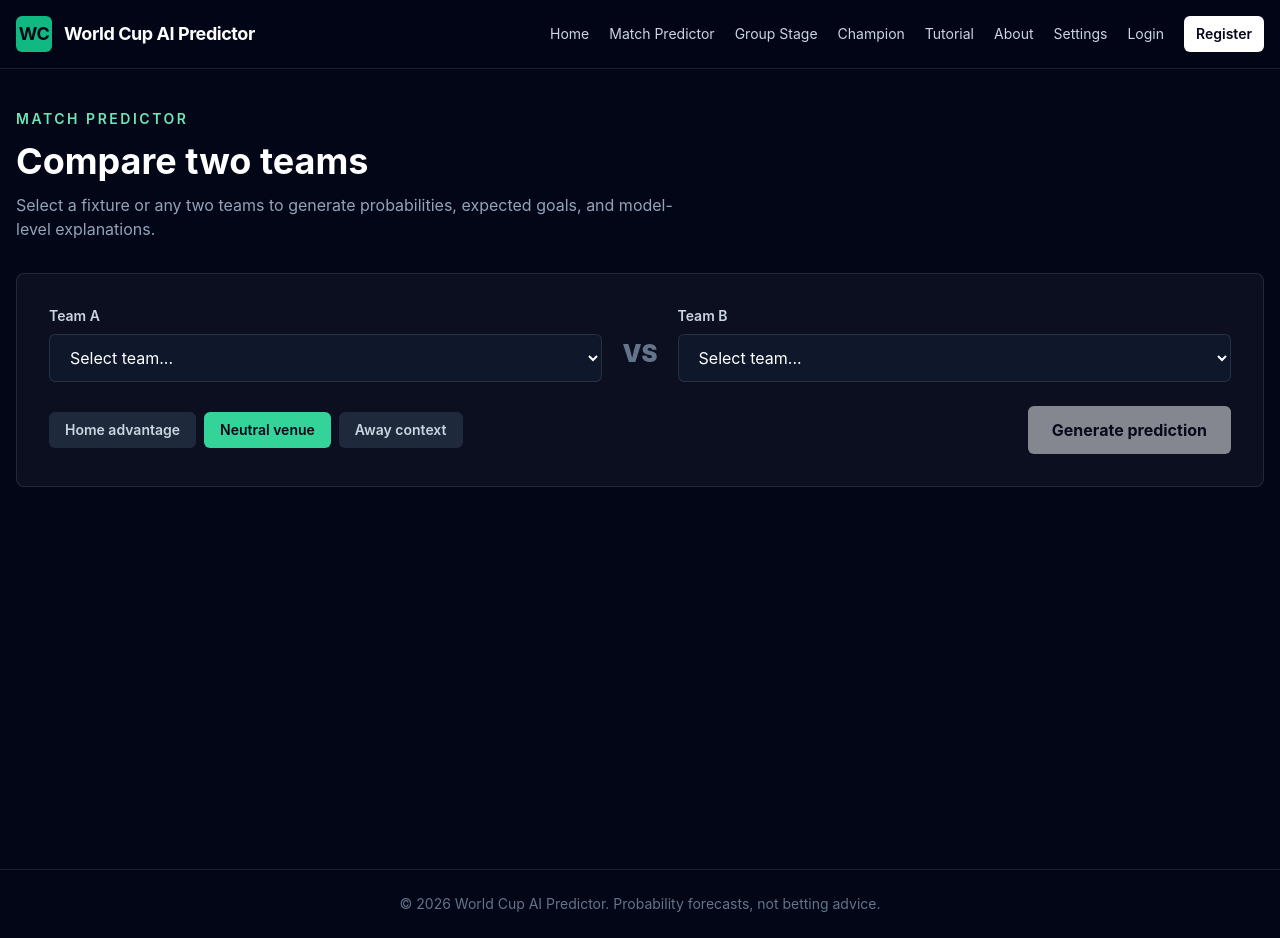
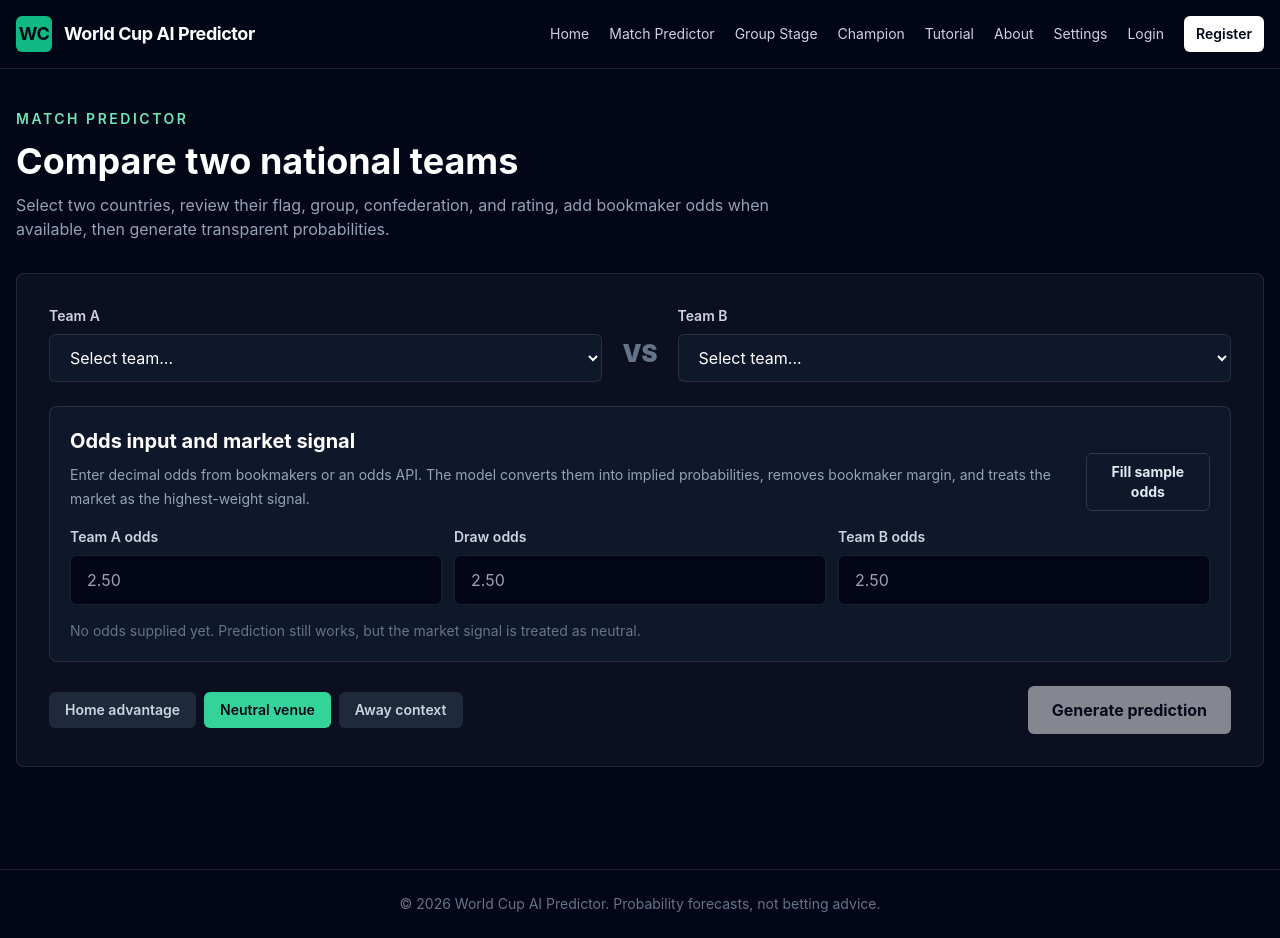
Before and after one commit to icyman926/worldcup-AIpredictor, a Next.js app in the folder website/: page /predict in a window 1280 px wide. Built offline with nearby package versions, Linux system fonts and the light colour scheme.

Commit message:
Make website global English UI

```diff
--- a/website/pages/api/teams.js
+++ b/website/pages/api/teams.js
@@ -1,16 +1,20 @@
-import { WORLD_CUP_2026_TEAMS, GROUP_STAGES } from '../../lib/predictor';
+import { WORLD_CUP_2026_TEAMS } from '../../lib/predictor';
+
+const toPublicTeam = (team) => {
+  const { name_cn, ...publicTeam } = team;
+  return publicTeam;
+};
 
 export default function handler(req, res) {
-  if (req.method === 'GET') {
-    const { group } = req.query;
+  if (req.method !== 'GET') {
+    res.status(405).json({ message: 'Method not allowed' });
+    return;
+  }
 
-    if (group) {
-      const teams = WORLD_CUP_2026_TEAMS.filter(t => t.group === group.toUpperCase());
-      res.status(200).json(teams);
-    } else {
-      res.status(200).json(WORLD_CUP_2026_TEAMS);
-    }
-  } else {
-    res.status(405).json({ message: 'Method not allowed' });
-  }
+  const { group } = req.query;
+  const teams = group
+    ? WORLD_CUP_2026_TEAMS.filter((team) => team.group === group.toUpperCase())
+    : WORLD_CUP_2026_TEAMS;
+
+  res.status(200).json(teams.map(toPublicTeam));
 }
--- a/website/pages/predict.js
+++ b/website/pages/predict.js
@@ -8,11 +8,14 @@ const venueOptions = [
   { id: 'away', label: 'Away context' },
 ];
 
+const emptyOdds = { home: '', draw: '', away: '' };
+
 export default function Predict() {
   const [teams, setTeams] = useState([]);
   const [homeTeam, setHomeTeam] = useState('');
   const [awayTeam, setAwayTeam] = useState('');
   const [venue, setVenue] = useState('neutral');
+  const [odds, setOdds] = useState(emptyOdds);
   const [matchInfo, setMatchInfo] = useState(null);
   const [result, setResult] = useState(null);
   const [loading, setLoading] = useState(false);
@@ -25,12 +28,13 @@ export default function Predict() {
       .catch(() => setError('Could not load team data.'));
   }, []);
 
-  const selected = useMemo(() => {
-    return {
-      home: teams.find((team) => team.name === homeTeam),
-      away: teams.find((team) => team.name === awayTeam),
-    };
-  }, [awayTeam, homeTeam, teams]);
+  const selected = useMemo(() => ({
+    home: teams.find((team) => team.name === homeTeam),
+    away: teams.find((team) => team.name === awayTeam),
+  }), [awayTeam, homeTeam, teams]);
+
+  const oddsReady = Number(odds.home) > 1 && Number(odds.draw) > 1 && Number(odds.away) > 1;
+  const manualOddsAnalysis = oddsReady ? analyzeOdds(Number(odds.home), Number(odds.draw), Number(odds.away)) : null;
 
   useEffect(() => {
     setResult(null);
@@ -59,16 +63,47 @@ export default function Predict() {
     else setVenue('neutral');
   }, [selected.home, selected.away]);
 
+  const fillEstimatedOdds = () => {
+    if (!selected.home || !selected.away) {
+      setOdds({ home: '2.35', draw: '3.20', away: '2.95' });
+      return;
+    }
+
+    const diff = (selected.home.elo || 1800) - (selected.away.elo || 1800);
+    const homeProb = clamp(0.36 + diff / 1600, 0.22, 0.58);
+    const drawProb = clamp(0.27 - Math.abs(diff) / 5000, 0.20, 0.30);
+    const awayProb = Math.max(0.12, 1 - homeProb - drawProb);
+    const margin = 1.06;
+
+    setOdds({
+      home: (1 / (homeProb * margin)).toFixed(2),
+      draw: (1 / (drawProb * margin)).toFixed(2),
+      away: (1 / (awayProb * margin)).toFixed(2),
+    });
+  };
+
   const handlePredict = async () => {
     if (!homeTeam || !awayTeam || homeTeam === awayTeam) return;
 
     setLoading(true);
     setError('');
     try {
+      const payload = {
+        home_team: homeTeam,
+        away_team: awayTeam,
+        venue,
+      };
+
+      if (oddsReady) {
+        payload.home_odds = Number(odds.home);
+        payload.draw_odds = Number(odds.draw);
+        payload.away_odds = Number(odds.away);
+      }
+
       const response = await fetch('/api/predict/match', {
         method: 'POST',
         headers: { 'Content-Type': 'application/json' },
-        body: JSON.stringify({ home_team: homeTeam, away_team: awayTeam, venue }),
+        body: JSON.stringify(payload),
       });
       const data = await response.json();
       if (!response.ok || data.error) throw new Error(data.error || 'Prediction failed');
@@ -86,9 +121,9 @@ export default function Predict() {
         <div className="mx-auto max-w-7xl">
           <div className="mb-8">
             <p className="text-sm font-semibold uppercase tracking-[0.18em] text-emerald-300">Match predictor</p>
-            <h1 className="mt-3 text-4xl font-bold text-white">Compare two teams</h1>
-            <p className="mt-3 max-w-2xl text-slate-400">
-              Select a fixture or any two teams to generate probabilities, expected goals, and model-level explanations.
+            <h1 className="mt-3 text-4xl font-bold text-white">Compare two national teams</h1>
+            <p className="mt-3 max-w-3xl text-slate-400">
+              Select two countries, review their flag, group, confederation, and rating, add bookmaker odds when available, then generate transparent probabilities.
             </p>
           </div>
 
@@ -99,6 +134,13 @@ export default function Predict() {
               <TeamSelect label="Team B" value={awayTeam} onChange={setAwayTeam} teams={teams} />
             </div>
 
+            {(selected.home || selected.away) && (
+              <div className="mt-6 grid gap-4 md:grid-cols-2">
+                <TeamCard title="Team A profile" team={selected.home} />
+                <TeamCard title="Team B profile" team={selected.away} />
+              </div>
+            )}
+
             {matchInfo && (
               <div className="mt-6 grid gap-4 rounded-lg border border-emerald-400/20 bg-emerald-400/10 p-4 text-sm md:grid-cols-3">
                 <Info label="Date" value={formatDate(matchInfo.date)} />
@@ -106,6 +148,37 @@ export default function Predict() {
                 <Info label="Stadium" value={matchInfo.stadium} />
               </div>
             )}
+
+            <div className="mt-6 rounded-lg border border-white/10 bg-slate-900 p-5">
+              <div className="mb-4 flex flex-col gap-3 md:flex-row md:items-end md:justify-between">
+                <div>
+                  <h2 className="text-xl font-bold text-white">Odds input and market signal</h2>
+                  <p className="mt-2 text-sm leading-6 text-slate-400">
+                    Enter decimal odds from bookmakers or an odds API. The model converts them into implied probabilities, removes bookmaker margin, and treats the market as the highest-weight signal.
+                  </p>
+                </div>
+                <button onClick={fillEstimatedOdds} className="rounded-md border border-white/15 px-4 py-2 text-sm font-bold text-slate-200 transition hover:bg-white/10">
+                  Fill sample odds
+                </button>
+              </div>
+
+              <div className="grid gap-3 md:grid-cols-3">
+                <OddsInput label={homeTeam || 'Team A'} value={odds.home} onChange={(value) => setOdds((current) => ({ ...current, home: value }))} />
+                <OddsInput label="Draw" value={odds.draw} onChange={(value) => setOdds((current) => ({ ...current, draw: value }))} />
+                <OddsInput label={awayTeam || 'Team B'} value={odds.away} onChange={(value) => setOdds((current) => ({ ...current, away: value }))} />
+              </div>
+
+              {manualOddsAnalysis ? (
+                <div className="mt-4 grid gap-3 md:grid-cols-4">
+                  <Info label="Bookmaker margin" value={manualOddsAnalysis.margin + '%'} />
+                  <Info label="No-vig Team A" value={manualOddsAnalysis.normalized.home + '%'} />
+                  <Info label="No-vig draw" value={manualOddsAnalysis.normalized.draw + '%'} />
+                  <Info label="No-vig Team B" value={manualOddsAnalysis.normalized.away + '%'} />
+                </div>
+              ) : (
+                <p className="mt-4 text-sm text-slate-500">No odds supplied yet. Prediction still works, but the market signal is treated as neutral.</p>
+              )}
+            </div>
 
             <div className="mt-6 flex flex-col gap-4 md:flex-row md:items-center md:justify-between">
               <div className="flex flex-wrap gap-2">
@@ -185,6 +258,20 @@ export default function Predict() {
                   </div>
                 </div>
               </div>
+
+              <div className="rounded-lg border border-white/10 bg-white/[0.04] p-6">
+                <h3 className="text-xl font-bold text-white">Odds interpretation and data basis</h3>
+                <div className="mt-4 grid gap-4 md:grid-cols-3">
+                  <Info label="Odds source" value={oddsReady ? 'Manual/API decimal odds' : 'Neutral placeholder'} />
+                  <Info label="Market margin" value={result.model_breakdown.odds.margin == null ? 'N/A' : result.model_breakdown.odds.margin + '%'} />
+                  <Info label="Market read" value={result.model_breakdown.odds.interpretation} />
+                </div>
+                <div className="mt-5 grid gap-3 md:grid-cols-3">
+                  <Explanation title="1. Implied probability" text="Decimal odds are converted with 1 / odds. Lower odds mean the market is pricing that outcome as more likely." />
+                  <Explanation title="2. Overround removal" text="Bookmakers include margin, so raw implied probabilities usually add to more than 100%. The model normalizes them into no-vig probabilities." />
+                  <Explanation title="3. Ensemble fusion" text="Odds are combined with Poisson scorelines, Elo strength, and qualitative context such as injuries, team state, coach style, referee tendency, and H2H history." />
+                </div>
+              </div>
             </div>
           )}
         </div>
@@ -207,6 +294,52 @@ function TeamSelect({ label, value, onChange, teams }) {
           <option key={team.id} value={team.name}>{team.flag} {team.name} - Group {team.group}</option>
         ))}
       </select>
+    </label>
+  );
+}
+
+function TeamCard({ title, team }) {
+  if (!team) {
+    return (
+      <div className="rounded-lg border border-white/10 bg-slate-900 p-5">
+        <div className="text-sm font-semibold text-slate-500">{title}</div>
+        <div className="mt-4 text-slate-400">Select a country to show flag, group, confederation, and rating.</div>
+      </div>
+    );
+  }
+
+  return (
+    <div className="rounded-lg border border-white/10 bg-slate-900 p-5">
+      <div className="text-sm font-semibold text-slate-500">{title}</div>
+      <div className="mt-4 flex items-center gap-4">
+        <div className="text-6xl leading-none">{team.flag}</div>
+        <div>
+          <div className="text-xl font-bold text-white">{team.name}</div>
+          <div className="text-sm text-slate-400">{team.id}</div>
+        </div>
+      </div>
+      <div className="mt-4 grid grid-cols-3 gap-3 text-sm">
+        <Info label="Group" value={team.group} />
+        <Info label="Confederation" value={team.confederation} />
+        <Info label="Elo" value={team.elo} />
+      </div>
+    </div>
+  );
+}
+
+function OddsInput({ label, value, onChange }) {
+  return (
+    <label className="block">
+      <span className="mb-2 block text-sm font-semibold text-slate-300">{label} odds</span>
+      <input
+        type="number"
+        min="1.01"
+        step="0.01"
+        value={value}
+        onChange={(event) => onChange(event.target.value)}
+        placeholder="2.50"
+        className="w-full rounded-md border border-white/10 bg-slate-950 px-4 py-3 text-white outline-none transition focus:border-emerald-400"
+      />
     </label>
   );
 }
@@ -238,7 +371,17 @@ function ModelPanel({ title, data }) {
         <InfoRow label="Draw" value={data.draw + '%'} />
         <InfoRow label="Away" value={data.away + '%'} />
       </div>
-      {data.interpretation && <p className="mt-3 text-xs text-slate-500">{data.interpretation}</p>}
+      {data.margin != null && <p className="mt-3 text-xs text-slate-500">Margin: {data.margin}%</p>}
+      {data.interpretation && <p className="mt-1 text-xs text-slate-500">{data.interpretation}</p>}
+    </div>
+  );
+}
+
+function Explanation({ title, text }) {
+  return (
+    <div className="rounded-md bg-slate-900 p-4">
+      <div className="font-bold text-white">{title}</div>
+      <p className="mt-2 text-sm leading-6 text-slate-400">{text}</p>
     </div>
   );
 }
@@ -261,6 +404,23 @@ function InfoRow({ label, value }) {
   );
 }
 
+function analyzeOdds(home, draw, away) {
+  const raw = {
+    home: 1 / home,
+    draw: 1 / draw,
+    away: 1 / away,
+  };
+  const total = raw.home + raw.draw + raw.away;
+  return {
+    margin: round((total - 1) * 100),
+    normalized: {
+      home: round((raw.home / total) * 100),
+      draw: round((raw.draw / total) * 100),
+      away: round((raw.away / total) * 100),
+    },
+  };
+}
+
 function inferHostTeam(stadium) {
   if (/Mexico|Guadalajara|Monterrey|Azteca|Akron|BBVA/.test(stadium)) return 'MEX';
   if (/Toronto|Vancouver|BMO|BC Place/.test(stadium)) return 'CAN';
@@ -275,3 +435,11 @@ function formatDate(dateStr) {
     weekday: 'short',
   });
 }
+
+function clamp(value, min, max) {
+  return Math.min(max, Math.max(min, value));
+}
+
+function round(value) {
+  return Math.round(value * 100) / 100;
+}
```
